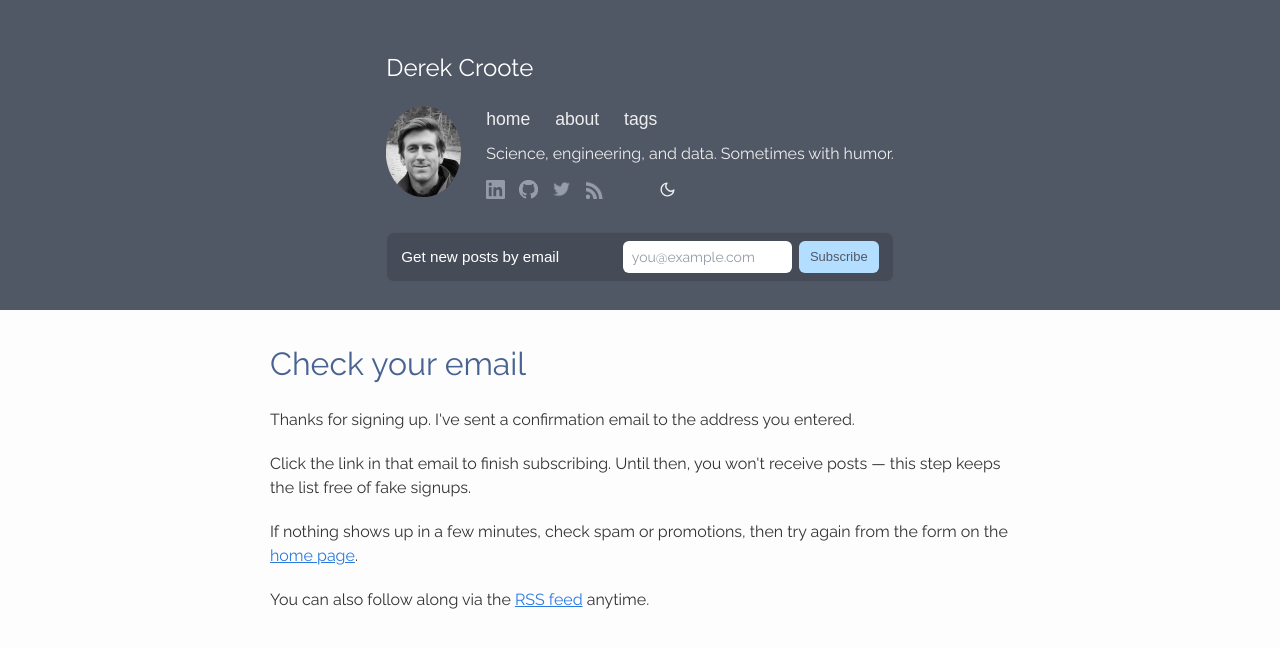
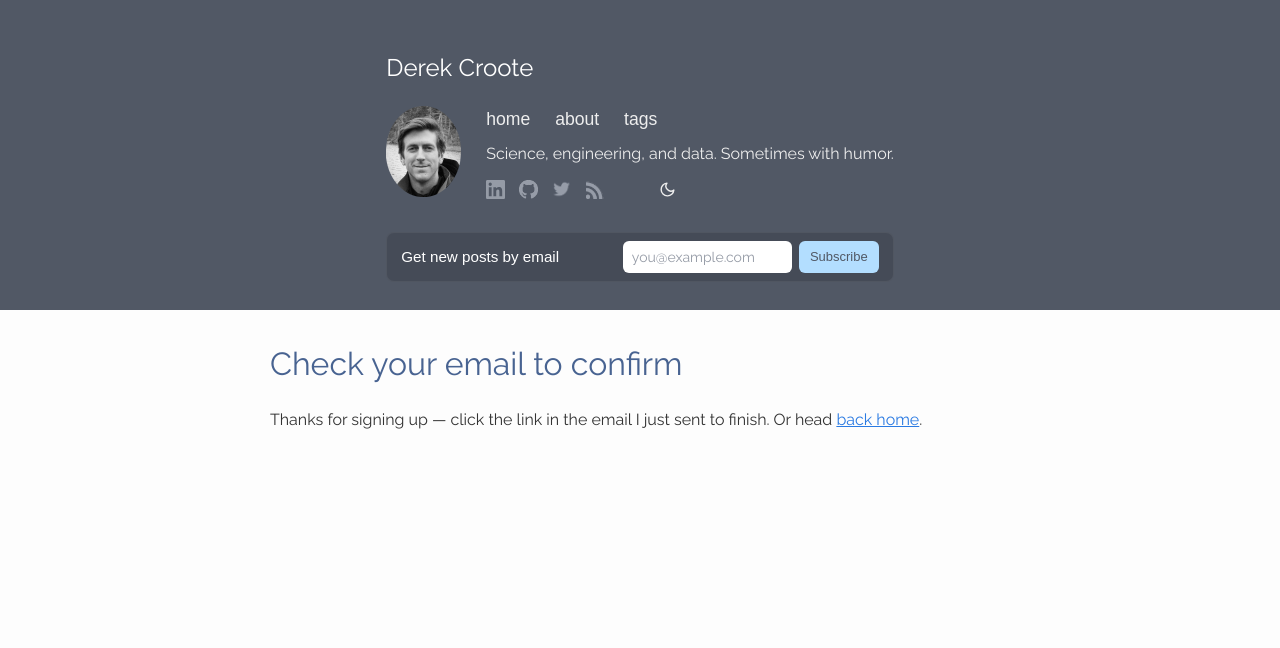
Before and after one commit to dcroote/dcroote.github.io, a Jekyll site: the page built from subscribed.md, in a window 1280 px wide. Shown: the top 648 px of the page. Built offline with Jekyll 4.4.1, drawn with Linux system fonts in a browser that asks for light colours.

Commit message:
Simplify subscribe thank-you page copy
Use a single heading and one short paragraph on /subscribed/
and /confirmed/.

Co-authored-by: Derek Croote <dcroote@users.noreply.github.com>

```diff
--- a/subscribed.md
+++ b/subscribed.md
@@ -1,16 +1,10 @@
 ---
 layout: page
-title: Check your email
+title: Check your email to confirm
 description: Confirm your subscription to get new posts by email.
 permalink: /subscribed/
 sitemap: false
 noindex: true
 ---
 
-<p>Thanks for signing up. I've sent a confirmation email to the address you entered.</p>
-
-<p>Click the link in that email to finish subscribing. Until then, you won't receive posts — this step keeps the list free of fake signups.</p>
-
-<p>If nothing shows up in a few minutes, check spam or promotions, then try again from the form on the <a href="/">home page</a>.</p>
-
-<p>You can also follow along via the <a href="/feed.xml">RSS feed</a> anytime.</p>
+<p>Thanks for signing up — click the link in the email I just sent to finish. Or head <a href="/">back home</a>.</p>
```
Also changed, not shown: confirmed.md (+2 -6 lines).
